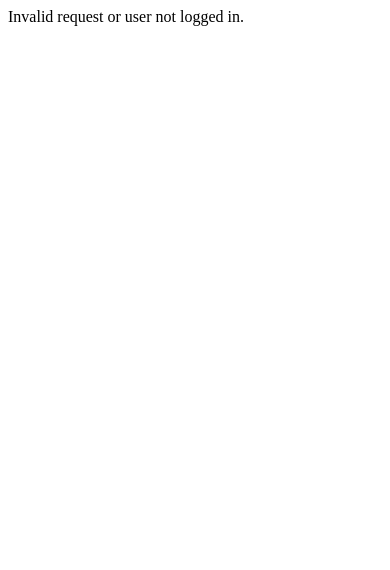
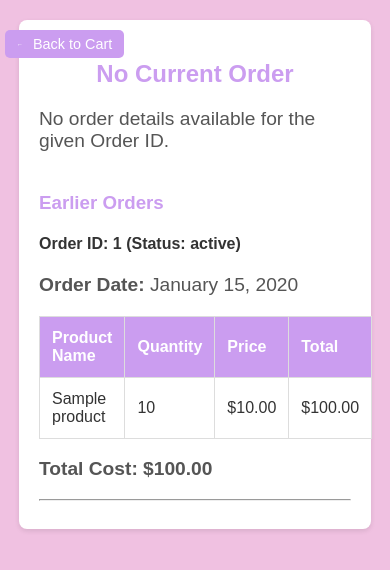
Before and after one commit to dana972/Flora, a PHP site: page /pages/order_confirmation.php in a window 390 px wide. Shown: the top 570 px of the page. Run offline with PHP 8.4, Linux system fonts and the light colour scheme; the visitor is signed in with stand-in values (Sample User, id 1); tables that the repository leaves empty or names only in its code hold one stand-in row (values such as "Sample post").

Commit message:
Pushed pre-final version

```diff
--- a/assets/css/style.css
+++ b/assets/css/style.css
@@ -148,6 +148,7 @@
     padding: 0;
     margin-right: 20px;
     font-weight: bold;
+
 }
 
 .navbar-light .navbar-nav .nav-item:hover,
--- a/includes/navbar.php
+++ b/includes/navbar.php
@@ -4,6 +4,8 @@
     <meta charset="UTF-8">
     <meta name="viewport" content="width=device-width, initial-scale=1.0">
     <title>Document</title>
+    <link href="../assets/css/style.css" rel="stylesheet">
+
     <style>/* Base styles for the icons */
 .icon-btn i {
     font-size: 1.3rem; /* Makes the icons larger */
--- a/pages/cart.php
+++ b/pages/cart.php
@@ -280,8 +280,10 @@ try {
 <div class="container">
     <div class="cart">
         <div class="navigation-links">
-          <a href="products.php" class="navigation-link back-btn"><i class="fas fa-arrow-left"></i> Continue Shopping </a>
-          <a href="logout.php" class="navigation-link logout-link">Log Out</a>
+         <a href="products.php" class="navigation-link back-btn"><i class="fas fa-arrow-left"></i> Continue Shopping </a>
+         <a href="order_confirmation.php" class="navigation-link">View Orders</a>
+
+         <a href="logout.php" class="navigation-link logout-link">Log Out</a>
 
 
         </div>
--- a/pages/order_confirmation.php
+++ b/pages/order_confirmation.php
@@ -2,15 +2,33 @@
 session_start();
 require_once '../config/config.php';
 
-// Ensure the user is logged in and an order_id is provided
-if (!isset($_SESSION['user_id']) || !isset($_GET['order_id'])) {
-    echo 'Invalid request or user not logged in.';
+// Ensure the user is logged in
+if (!isset($_SESSION['user_id'])) {
+    header("Location: login.php"); // Redirect to login page if user is not logged in
     exit;
 }
 
-$orderId = $_GET['order_id'];
 $userId = $_SESSION['user_id'];
+$orderId = $_GET['order_id'] ?? null; // Use null if order_id is not provided
 
+// Fetch earlier orders for the same user
+$sqlEarlierOrders = "SELECT o.order_id, o.status, o.created_at
+                     FROM orders o
+                     WHERE o.user_id = :user_id" . ($orderId ? " AND o.order_id != :order_id" : "") . "
+                     ORDER BY o.created_at DESC";
+$stmtEarlierOrders = $pdo->prepare($sqlEarlierOrders);
+
+// Bind parameters based on the presence of order_id
+$params = ['user_id' => $userId];
+if ($orderId) {
+    $params['order_id'] = $orderId;
+}
+
+$stmtEarlierOrders->execute($params);
+$earlierOrders = $stmtEarlierOrders->fetchAll(PDO::FETCH_ASSOC);
+
+// Check if an order ID was provided to fetch its details
+if ($orderId) {
     // Fetch the order details for the current order
     $sql = "SELECT oi.*, p.name AS product_name, p.price
             FROM order_items oi
@@ -20,23 +38,9 @@ $stmt = $pdo->prepare($sql);
     $stmt->execute(['order_id' => $orderId]);
     $orderItems = $stmt->fetchAll(PDO::FETCH_ASSOC);
 
-// If no order items found
-if (empty($orderItems)) {
-    echo 'No items found for this order.';
-    exit;
-}
-
     // Initialize total cost for the current order
     $totalCost = 0;
-
-// Fetch earlier orders for the same user
-$sqlEarlierOrders = "SELECT o.order_id, o.status, o.created_at
-                     FROM orders o
-                     WHERE o.user_id = :user_id AND o.order_id != :order_id
-                     ORDER BY o.created_at DESC";
-$stmtEarlierOrders = $pdo->prepare($sqlEarlierOrders);
-$stmtEarlierOrders->execute(['user_id' => $userId, 'order_id' => $orderId]);
-$earlierOrders = $stmtEarlierOrders->fetchAll(PDO::FETCH_ASSOC);
+}
 
 ?>
 <!DOCTYPE html>
@@ -44,7 +48,7 @@ $earlierOrders = $stmtEarlierOrders->fetchAll(PDO::FETCH_ASSOC);
 <head>
     <meta charset="UTF-8">
     <meta name="viewport" content="width=device-width, initial-scale=1.0">
-    <title>Order Confirmation</title>
+    <title>Order Details</title>
     <style>
         body {
             font-family: Arial, sans-serif;
@@ -55,12 +59,13 @@ $earlierOrders = $stmtEarlierOrders->fetchAll(PDO::FETCH_ASSOC);
         }
         .container {
     width: 80%;
-            margin: 0 auto;
+    margin: 20px auto; /* Adds a 20px space from the top */
     background-color: #fff;
     padding: 20px;
     border-radius: 8px;
     box-shadow: 0 2px 5px rgba(0, 0, 0, 0.1);
 }
+
         h2 {
             color: #CB9DF0;
             text-align: center;
@@ -110,8 +115,8 @@ $earlierOrders = $stmtEarlierOrders->fetchAll(PDO::FETCH_ASSOC);
       /* Back to Cart Button */
 .back-to-cart {
     position: absolute;
-            top: 20px;
-            left: 20px;
+    top: 30px;
+    left: 120px;
     padding: 10px 20px;
     background-color: #CB9DF0;
     color: white;
@@ -123,13 +128,41 @@ $earlierOrders = $stmtEarlierOrders->fetchAll(PDO::FETCH_ASSOC);
     align-items: center;
     text-decoration: none;
 }
+
 .back-to-cart i {
     margin-right: 10px;
     font-size: 1.5em;
 }
+
 .back-to-cart:hover {
     background-color: #a779d9;
 }
+
+/* Media Queries for Responsiveness */
+@media (max-width: 768px) {
+    .back-to-cart {
+        left: 40px; /* Adjust left for smaller screens */
+        padding: 8px 16px; /* Smaller padding */
+        font-size: 1em; /* Smaller font */
+    }
+
+    .back-to-cart i {
+        font-size: 1.2em; /* Smaller icon */
+    }
+}
+
+@media (max-width: 480px) {
+    .back-to-cart {
+        left: 5px; /* Further adjust left for very small screens */
+        padding: 6px 12px; /* Even smaller padding */
+        font-size: 0.9em; /* Even smaller font */
+    }
+
+    .back-to-cart i {
+        font-size: 0.2em; /* Smaller icon */
+    }
+}
+
     </style>
 </head>
 <body>
@@ -139,6 +172,7 @@ $earlierOrders = $stmtEarlierOrders->fetchAll(PDO::FETCH_ASSOC);
     </a>
 
     <div class="container">
+        <?php if ($orderId && !empty($orderItems)) { ?>
             <h2>Order Confirmation</h2>
             <p><strong>Order ID:</strong> <?php echo htmlspecialchars($orderId); ?></p>
             <p><strong>Order Status:</strong> Pending</p>
@@ -169,12 +203,16 @@ $earlierOrders = $stmtEarlierOrders->fetchAll(PDO::FETCH_ASSOC);
             </table>
 
             <p class="total-cost">Total Cost: $<?php echo number_format($totalCost, 2); ?></p>
+        <?php } else { ?>
+            <h2>No Current Order</h2>
+            <p>No order details available for the given Order ID.</p>
+        <?php } ?>
 
         <!-- Earlier orders section -->
-        <?php if (!empty($earlierOrders)) { ?>
         <div class="earlier-orders">
             <h3>Earlier Orders</h3>
-            <?php foreach ($earlierOrders as $earlierOrder) {
+            <?php if (!empty($earlierOrders)) {
+                foreach ($earlierOrders as $earlierOrder) {
                     // Fetch items for the earlier order
                     $sqlEarlierOrderItems = "SELECT oi.*, p.name AS product_name, p.price
                                              FROM order_items oi
@@ -215,11 +253,11 @@ $earlierOrders = $stmtEarlierOrders->fetchAll(PDO::FETCH_ASSOC);
 
                     <p><strong>Total Cost: $<?php echo number_format($earlierOrderTotalCost, 2); ?></strong></p>
                     <hr>
-            <?php } ?>
-        </div>
-        <?php } else { ?>
+                <?php }
+            } else { ?>
                 <p>No earlier orders found.</p>
             <?php } ?>
         </div>
+    </div>
 </body>
 </html>
```
Lines whose indentation alone changed are shown as unchanged.
